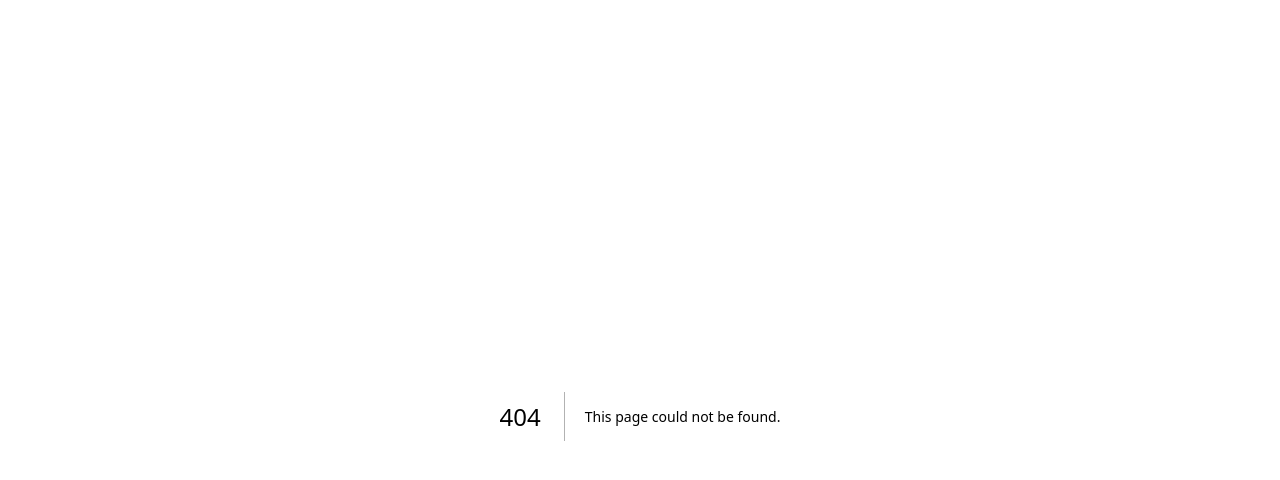
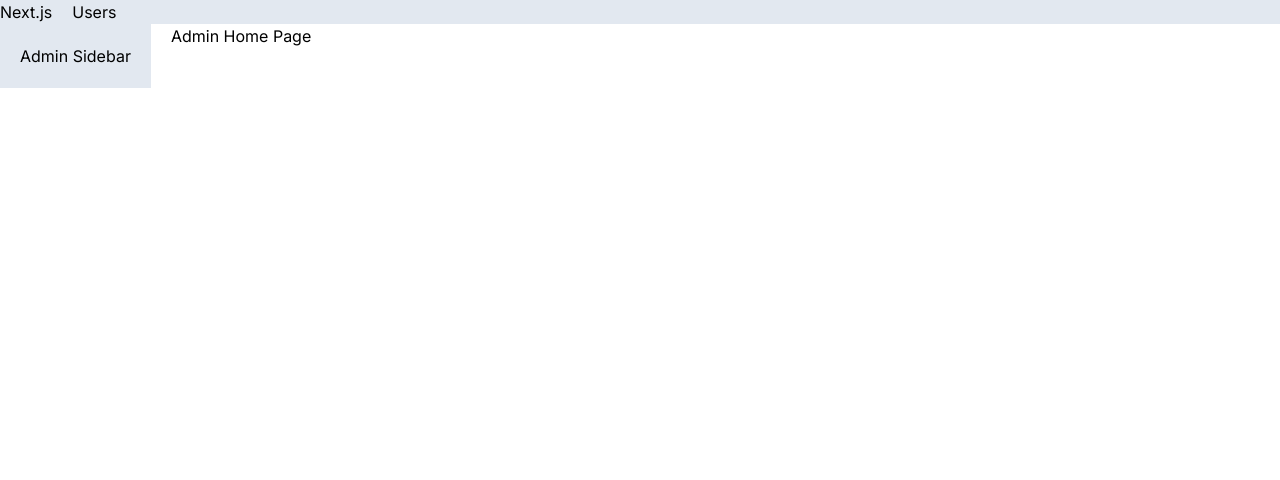
Before and after one commit to jamesthecooke/NEXT.JS-learning, a Next.js app in the folder next-app/: page /admin in a window 1280 px wide. Before the commit this address had no page. Shown: the top 480 px of the page. Built offline with nearby package versions, Linux system fonts and the light colour scheme.

Commit message:
added a layout for admin and a base layout for all pages

```diff
--- /dev/null
+++ b/next-app/app/NavBar.tsx
@@ -0,0 +1,17 @@
+import Link from "next/link";
+import React from "react";
+
+const NavBar = () => {
+  return (
+    <div className="flex bg-slate-200">
+      <Link href="/" className="mr-5">
+        Next.js
+      </Link>
+      <Link href="/users" className="mr-5">
+        Users
+      </Link>
+    </div>
+  );
+};
+
+export default NavBar;
--- /dev/null
+++ b/next-app/app/admin/layout.tsx
@@ -0,0 +1,16 @@
+import React from "react";
+
+interface Props {
+  children: React.ReactNode;
+}
+
+const AdminLayout = ({ children }: Props) => {
+  return (
+    <div className="flex">
+      <aside className="bg-slate-200 p-5 mr-5">Admin Sidebar</aside>
+      <div>{children}</div>
+    </div>
+  );
+};
+
+export default AdminLayout;
--- /dev/null
+++ b/next-app/app/admin/page.tsx
@@ -0,0 +1,7 @@
+import React from "react";
+
+const AdminHomePage = () => {
+  return <div>Admin Home Page</div>;
+};
+
+export default AdminHomePage;
--- a/next-app/app/globals.css
+++ b/next-app/app/globals.css
@@ -14,5 +14,10 @@
 
 body {
   color: rgb(var(--foreground-rgb));
-  padding: 1rem;
 }
+
+@layer base {
+  h1 {
+    @apply font-bold;
+  }
+}
--- a/next-app/app/layout.tsx
+++ b/next-app/app/layout.tsx
@@ -1,6 +1,7 @@
 import "./globals.css";
 import type { Metadata } from "next";
 import { Inter } from "next/font/google";
+import NavBar from "./NavBar";
 
 const inter = Inter({ subsets: ["latin"] });
 
@@ -16,7 +17,10 @@ export default function RootLayout({
 }) {
   return (
     <html lang="en" data-theme="winter">
-      <body className={inter.className}>{children}</body>
+      <body className={inter.className}>
+        <NavBar />
+        <main>{children}</main>
+      </body>
     </html>
   );
 }
--- a/next-app/app/products/[[...slug]]/page.tsx
+++ b/next-app/app/products/[[...slug]]/page.tsx
@@ -2,10 +2,18 @@ import React from "react";
 
 interface Props {
   params: { slug: string[] };
+  searchParams: { sortOrder: string };
 }
 
-const ProductPage = ({ params: { slug } }: Props) => {
-  return <div>ProductPage {slug}</div>;
+const ProductPage = ({
+  params: { slug },
+  searchParams: { sortOrder },
+}: Props) => {
+  return (
+    <div>
+      ProductPage {slug} {sortOrder}
+    </div>
+  );
 };
 
 export default ProductPage;
--- a/next-app/app/users/UserTable.tsx
+++ b/next-app/app/users/UserTable.tsx
@@ -1,4 +1,6 @@
+import Link from "next/link";
 import React from "react";
+import { sort } from "fast-sort";
 
 interface User {
   id: number;
@@ -6,20 +8,32 @@ interface User {
   email: string;
 }
 
-const UserTable = async () => {
+interface Props {
+  sortOrder: string;
+}
+
+const UserTable = async ({ sortOrder }: Props) => {
   const res = await fetch("https://jsonplaceholder.typicode.com/users");
   const users: User[] = await res.json();
+
+  const sortedUsers = sort(users).asc(
+    sortOrder === "email" ? (user) => user.email : (user) => user.name
+  );
 
   return (
     <table className="table table-bordered">
       <thead>
         <tr>
-          <th>Name</th>
-          <th>Email</th>
+          <th>
+            <Link href="/users?sortOrder=name">Name</Link>
+          </th>
+          <th>
+            <Link href="/users?sortOrder=email">Email</Link>
+          </th>
         </tr>
       </thead>
       <tbody>
-        {users.map((user) => (
+        {sortedUsers.map((user) => (
           <tr key={user.id}>
             <td>{user.name}</td>
             <td>{user.email}</td>
--- a/next-app/app/users/page.tsx
+++ b/next-app/app/users/page.tsx
@@ -1,11 +1,17 @@
 import React from "react";
 import UserTable from "./UserTable";
+import { sort } from "fast-sort";
 
-const UsersPage = async () => {
+interface Props {
+  searchParams: { sortOrder: string };
+}
+
+const UsersPage = async ({ searchParams: { sortOrder } }: Props) => {
+  console.log(sortOrder);
   return (
     <>
       <h1>Users</h1>
-      <UserTable />
+      <UserTable sortOrder={sortOrder} />
     </>
   );
 };
--- a/next-app/package.json
+++ b/next-app/package.json
@@ -15,6 +15,7 @@
     "autoprefixer": "10.4.18",
     "eslint": "8.57.0",
     "eslint-config-next": "14.1.2",
+    "fast-sort": "^3.4.0",
     "next": "14.1.2",
     "postcss": "8.4.35",
     "react": "18.2.0",
```
Also changed, not shown: 1 other file (tests, documents, lock files or other folders).
